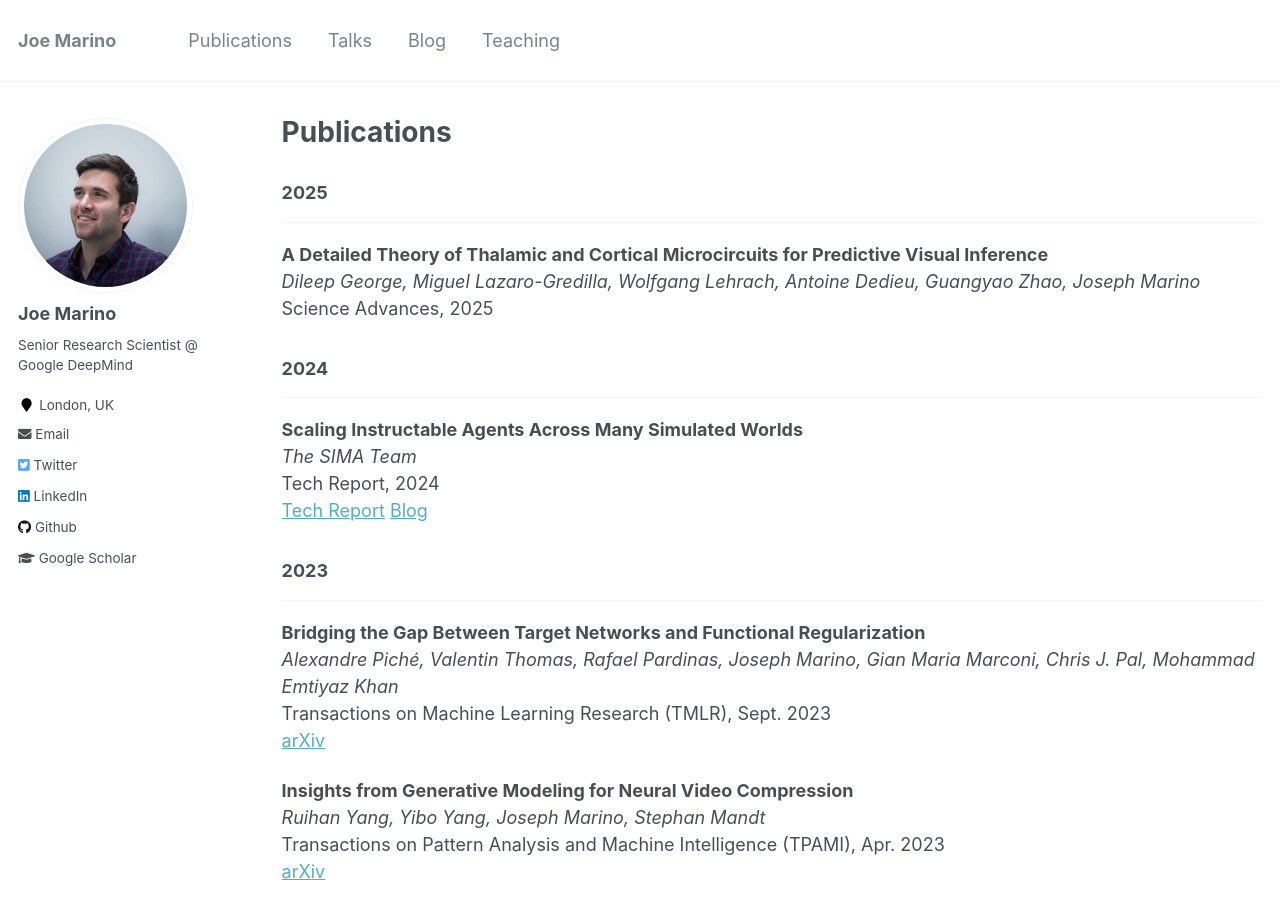
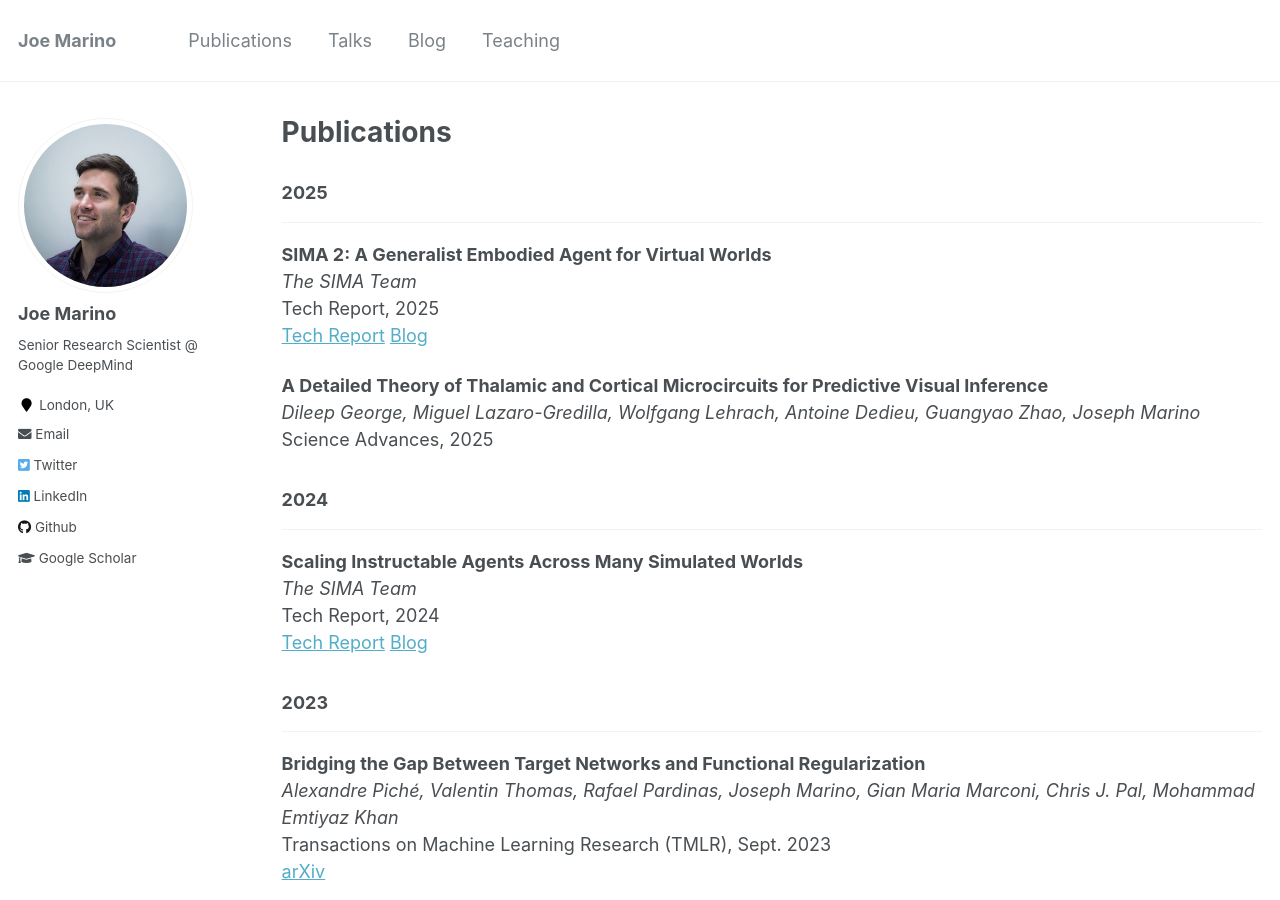
Before and after one commit to joelouismarino/joelouismarino.github.io, a Jekyll site: the page built from _pages/publications.md, in a window 1280 px wide and 900 px high. Built offline with Jekyll 4.4.1, drawn with Linux system fonts in a browser that asks for light colours.

Commit message:
Updating publications

```diff
--- a/_pages/publications.md
+++ b/_pages/publications.md
@@ -7,10 +7,14 @@ author_profile: true
 ### 2025
 ___
 
+**SIMA 2: A Generalist Embodied Agent for Virtual Worlds**
+*The SIMA Team*
+Tech Report, 2025
+[Tech Report](https://arxiv.org/abs/2512.04797) [Blog](https://deepmind.google/blog/sima-2-an-agent-that-plays-reasons-and-learns-with-you-in-virtual-3d-worlds/)
+
 **A Detailed Theory of Thalamic and Cortical Microcircuits for Predictive Visual Inference**
 *Dileep George, Miguel Lazaro-Gredilla, Wolfgang Lehrach, Antoine Dedieu, Guangyao Zhao, Joseph Marino*
 Science Advances, 2025
-
 
 ### 2024
 ___
@@ -19,7 +23,6 @@ ___
 *The SIMA Team*
 Tech Report, 2024
 [Tech Report](https://storage.googleapis.com/deepmind-media/DeepMind.com/Blog/sima-generalist-ai-agent-for-3d-virtual-environments/Scaling%20Instructable%20Agents%20Across%20Many%20Simulated%20Worlds.pdf) [Blog](https://deepmind.google/discover/blog/sima-generalist-ai-agent-for-3d-virtual-environments/)
-
 
 ### 2023
 ___
```
